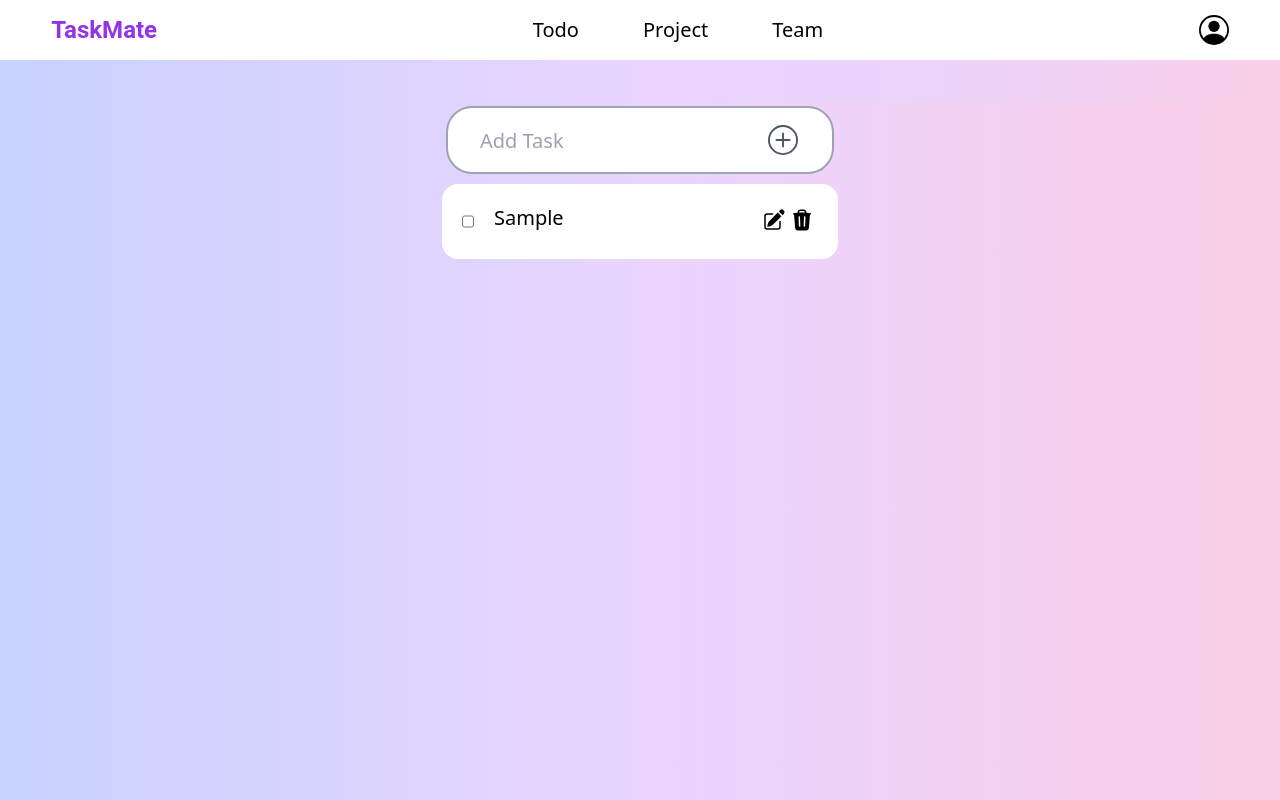
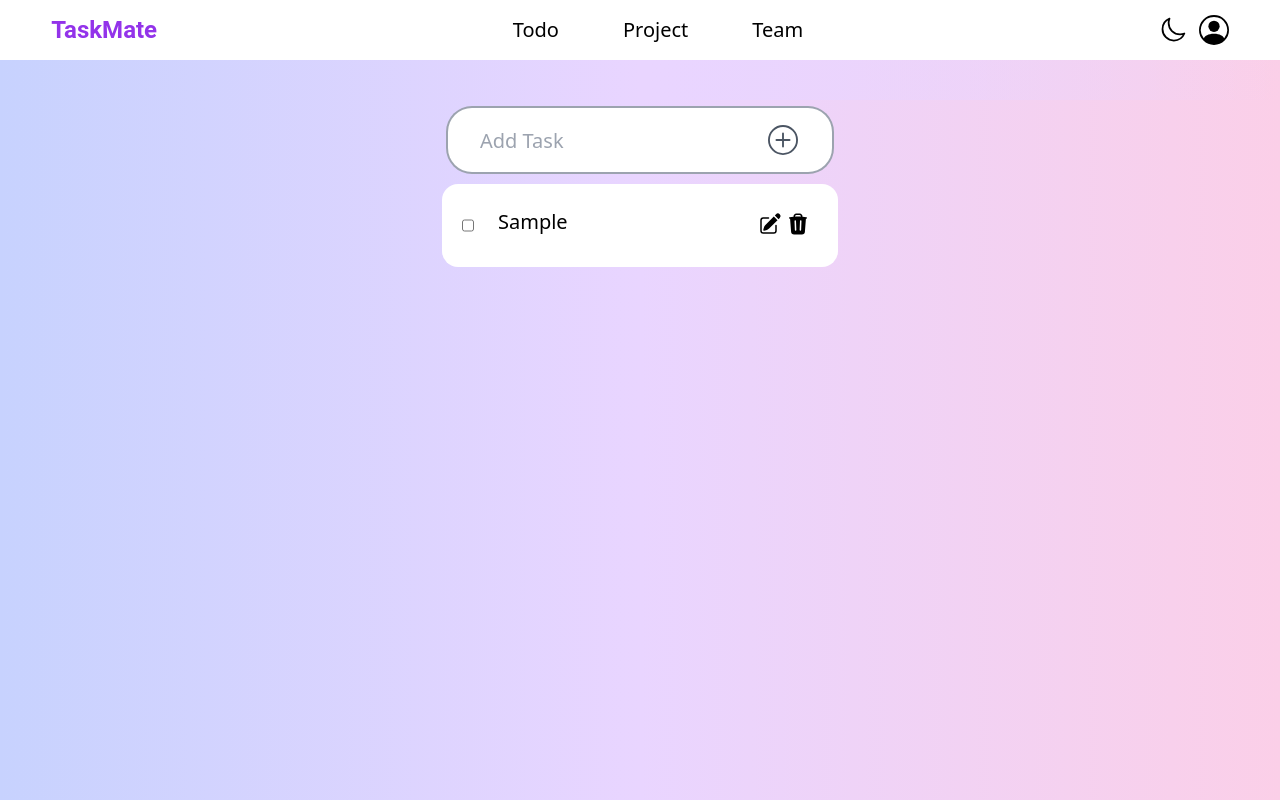
Before and after one commit to CoderArnish/Todo-List, a React (Create React App) app: page / in a window 1280 px wide. Both pictures are taken after typing "Sample" into the empty fields and a click on the button 783 px from the left and 140 px from the top of the page. Built offline with nearby package versions, Linux system fonts and the light colour scheme.

Commit message:
Changed document title and icon

```diff
--- a/src/App.js
+++ b/src/App.js
@@ -8,6 +8,7 @@ import { useState,useEffect } from "react";
 
 
 function App() {
+  document.title="Todo-List"
   let initTodo;
   if(localStorage.getItem("todos")==null){
     initTodo=[];
--- a/src/components/Item.js
+++ b/src/components/Item.js
@@ -13,14 +13,14 @@ export const Item = ({ todo, deleteTask,setUpdate }) => {
             <div className='align-middle flex space-x-5'>
                 <input type="checkbox" className='w-3' onClick={completedTask} />
                 {!edit ?
-                    <h4 id='taskshown' style={{ textDecoration: status ? "line-through" : "none" }}>{todo.task}</h4>
+                    <h4 id='taskshown' className='p-1' style={{ textDecoration: status ? "line-through" : "none" }}>{todo.task}</h4>
                     :
                     <form onSubmit={(e)=>{e.preventDefault();setEdit(false);}}>
-                    <input type="text" className='ring-2 ring-gray-400' value={todo.task} onChange={(e)=>{setUpdate(e.target.value,todo.sno)}}/>
+                    <input type="text" className='ring-2 rounded-2xl p-1 ring-gray-400' value={todo.task} onChange={(e)=>{setUpdate(e.target.value,todo.sno)}}/>
                     </form>
                 }
             </div>
-            <div>
+            <div className='p-1'>
                 <button onClick={()=>{setEdit((prev)=>!prev)}}>
                     <svg xmlns="http://www.w3.org/2000/svg" viewBox="0 0 24 24" fill="currentColor" className="w-6 h-6">
                         <path d="M21.731 2.269a2.625 2.625 0 00-3.712 0l-1.157 1.157 3.712 3.712 1.157-1.157a2.625 2.625 0 000-3.712zM19.513 8.199l-3.712-3.712-8.4 8.4a5.25 5.25 0 00-1.32 2.214l-.8 2.685a.75.75 0 00.933.933l2.685-.8a5.25 5.25 0 002.214-1.32l8.4-8.4z" />
--- a/src/components/Navbar.js
+++ b/src/components/Navbar.js
@@ -14,7 +14,10 @@ export default function Navbar() {
             <li><a className='hover:text-gray-500 text-xl' href="#">Team</a></li>
           </ul>
         </div>
-      <div className='sign-up-logo hover'>
+        <div className='sign-up-logo hover flex space-x-3 items-center'>
+          <svg xmlns="http://www.w3.org/2000/svg" fill="none" viewBox="0 0 24 24" stroke-width="1.5" stroke="currentColor" className="w-7 h-8">
+            <path stroke-linecap="round" stroke-linejoin="round" d="M21.752 15.002A9.718 9.718 0 0118 15.75c-5.385 0-9.75-4.365-9.75-9.75 0-1.33.266-2.597.748-3.752A9.753 9.753 0 003 11.25C3 16.635 7.365 21 12.75 21a9.753 9.753 0 009.002-5.998z" />
+          </svg>
           <svg xmlns="http://www.w3.org/2000/svg" width="30" height="30" fill="currentColor" className="bi bi-person-circle" viewBox="0 0 16 16">
             <path d="M11 6a3 3 0 1 1-6 0 3 3 0 0 1 6 0z" />
             <path fill-rule="evenodd" d="M0 8a8 8 0 1 1 16 0A8 8 0 0 1 0 8zm8-7a7 7 0 0 0-5.468 11.37C3.242 11.226 4.805 10 8 10s4.757 1.225 5.468 2.37A7 7 0 0 0 8 1z" />
```
Also changed, not shown: 1 other file (tests, documents, lock files or other folders). Lines whose indentation alone changed are shown as unchanged.
